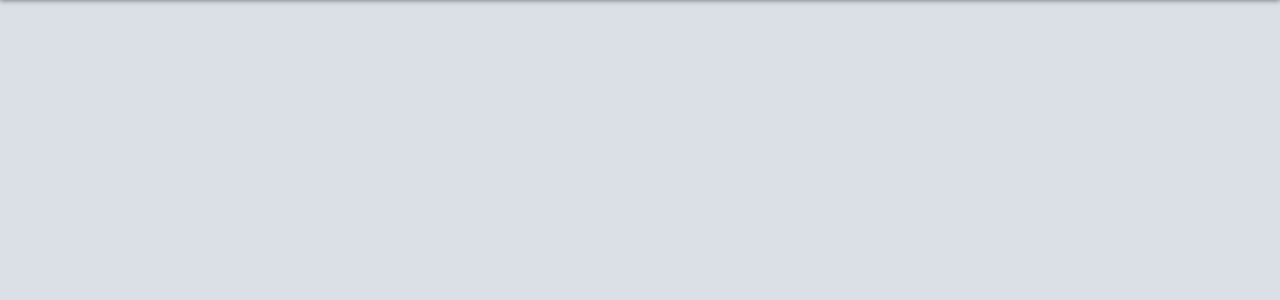
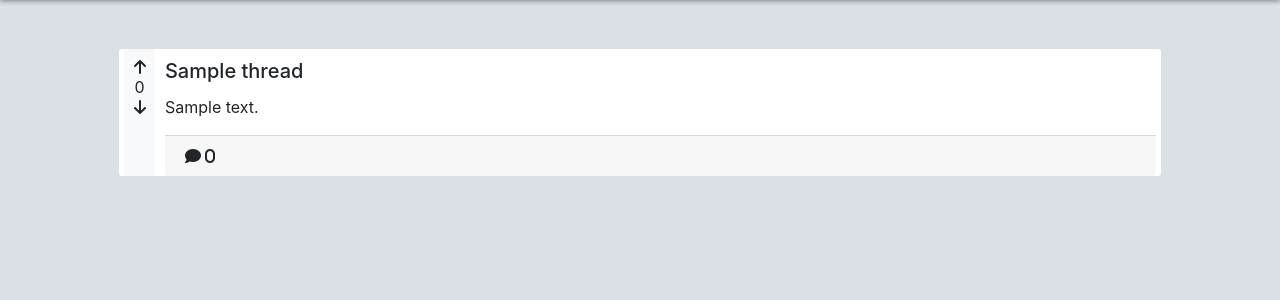
Before and after one commit to anurag1299/3rd-year-project, a PHP site: page / in a window 1280 px wide. Shown: the part 106-406 px from the top of the page. Run offline with PHP 8.4, Linux system fonts and the light colour scheme; tables that the repository leaves empty or names only in its code hold one stand-in row (values such as "Sample post"); some libraries are stand-ins or nearby versions.

Commit message:
Threads on index

```diff
--- a/content.php
+++ b/content.php
@@ -16,7 +16,7 @@ require "auth/config.php";
     <tbody>
         <?php
 
-        $sql ="SELECT T.cat_id,T.cat_title,T.count,COUNT(D.dateOfCreation) as today from (SELECT cat_id,cat_title,count(categoryId) as count from category LEFT JOIN thread ON cat_id = categoryId GROUP by cat_title ORDER BY count DESC) T LEFT JOIN (SELECT categoryId,dateOfCreation FROM thread where dateOfCreation = CURDATE()) D ON T.cat_id = D.categoryId GROUP BY T.cat_title";
+        $sql ="SELECT T.cat_id,T.cat_title,T.count,COUNT(D.dateOfCreation) as today from (SELECT cat_id,cat_title,count(categoryId) as count from category LEFT JOIN thread ON cat_id = categoryId GROUP by cat_title ORDER BY count DESC) T LEFT JOIN (SELECT categoryId,dateOfCreation FROM thread where dateOfCreation = CURDATE()) D ON T.cat_id = D.categoryId GROUP BY T.cat_title ORDER BY T.count DESC";
         $result = $conn->query($sql);
         $sql1 ="SELECT follow from pivot where uid=".$_SESSION['id'];
 
--- a/index.php
+++ b/index.php
@@ -1,5 +1,51 @@
 <?php
 require "navbar.php"
+?>
 
+<div class="container py-5 px-5">
+
+    <!-- <div class="card">
+        <div class="row card-body py-0">
+            <div class="vote-col" style=";">
+                <div class="up"><i class="fa fa-arrow-up" aria-hidden="true"></i></div>
+                <div class="vote">0</div>
+                <div class="down"><i class="fa fa-arrow-down" aria-hidden="true"></i></div>
+            </div>
+            <div class="data-col">
+                <h5 class="card-title">thread heading</h5>
+                <p class="card-text">test</p>
+                <div class="card-footer">
+                <span><i class="fa fa-comment" aria-hidden="true"> 0</i></span>
+            </div>
+        </div>
+    </div>
+</div> -->
+
+<?php
+
+require "auth/config.php";
+$sql = "SELECT * FROM thread WHERE 1 ORDER BY dateOfCreation DESC";
+$result = $conn->query($sql);
+while($row = $result->fetch_assoc())
+{
+    echo'<div class="card px-0">
+        <div class="row card-body py-0">
+            <div class="vote-col" style=";">
+                <div class="up"><i class="fa fa-arrow-up" aria-hidden="true"></i></div>
+                <div class="vote">0</div>
+                <div class="down"><i class="fa fa-arrow-down" aria-hidden="true"></i></div>
+            </div>
+            <div class="data-col pr-0 pb-0">
+                <h5 class="card-title">'.$row['title'].'</h5>
+                <p class="card-text">'.$row['body'].'</p>
+                <div class="card-footer">
+                <span><i class="fa fa-comment" aria-hidden="true"> 0</i></span>
+            </div>
+        </div>
+    </div>
+</div>';
+}
 
 ?>
+
+</div>
--- a/profile.css
+++ b/profile.css
@@ -102,3 +102,18 @@
     right: 7vw;
     display: none;
 }
+
+.vote-col
+{
+    background: #F7F9FA;
+    width: 3% !important;
+    padding: 10px;
+    text-align: center;
+}
+
+.data-col
+{
+    width: 97%;
+    background: white;
+    padding: 10px;
+}
--- a/profile.php
+++ b/profile.php
@@ -28,7 +28,7 @@
                         echo'<div class="row mypost">
                                 <div class="vote-col">
                                     <div class="up"><i class="fa fa-arrow-up" aria-hidden="true"></i></div>
-                                    <div class="vote">0</div>
+                                    <div class="vote">'.$row['vote'].'</div>
                                     <div class="down"><i class="fa fa-arrow-down" aria-hidden="true"></i></div>
                                 </div>
                                 <div class="data-col">
```
